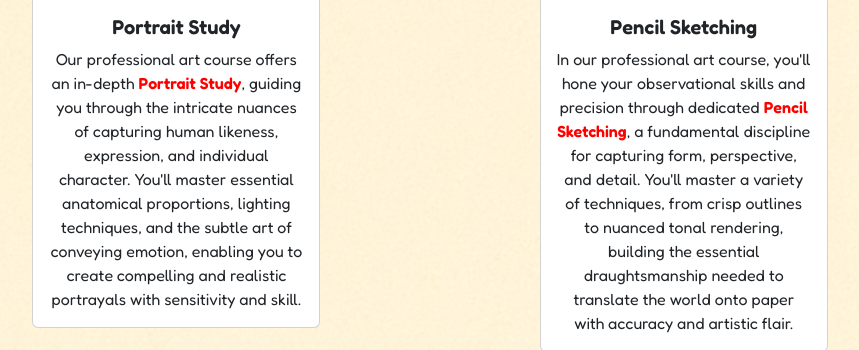
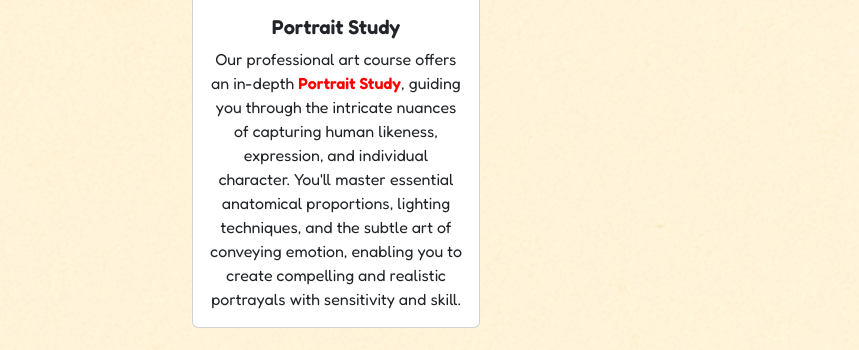
Before and after one commit to CodeVIP123/charu-art-website-django, a Django app: template templates/courses.html in a window 1280 px wide. Shown: the part 4274-4624 px from the top of the page, without its empty margins (175-1034 px from the left). Run offline with Django 3.2, Linux system fonts and the light colour scheme; the template is opened without the code that fills it, so the values that code supplies are empty.

Commit message:
modified:   templates/courses.html

```diff
--- a/templates/courses.html
+++ b/templates/courses.html
@@ -39,7 +39,7 @@
 
 <div class="container text-center courses">
     <p class="my-3">We offer a variety of courses including:</p>
-    <div class="row" style="margin-left: 3cm;">
+    <div class="row justify-content-center">
         <div class="col-md-6 mb-4">
             <div class="card" style="width: 18rem;">
                 <img src="{% static 'pencil_shading_collage.jpg' %}" class="card-img-top" alt="Pencil Shading">
@@ -59,7 +59,7 @@
             </div>
         </div>
     </div>
-    <div class="row" style="margin-left: 3cm;">
+    <div class="row justify-content-center">
         <div class="col-md-6 mb-4">
             <div class="card" style="width: 18rem;">
                 <img src="{% static 'oil_pastel_collage.jpeg' %}" class="card-img-top" alt="Oil Pastel">
@@ -79,7 +79,7 @@
             </div>
         </div>
     </div>
-    <div class="row" style="margin-left: 3cm;">
+    <div class="row justify-content-center">
         <div class="col-md-6 mb-4">
             <div class="card" style="width: 18rem;">
                 <img src="{% static 'poster_colour_collage.jpg' %}" class="card-img-top" alt="Poster Colours">
@@ -99,7 +99,7 @@
             </div>
         </div>
     </div>
-    <div class="row" style="margin-left: 3cm;">
+    <div class="row justify-content-center">
         <div class="col-md-6 mb-4">
             <div class="card" style="width: 18rem;">
                 <img src="{% static 'calligraphy_collage.jpg' %}" class="card-img-top" alt="Calligraphy">
@@ -119,7 +119,7 @@
             </div>
         </div>
     </div>
-    <div class="row" style="margin-left: 3cm;">
+    <div class="row justify-content-center">
         <div class="col-md-6 mb-4">
             <div class="card" style="width: 18rem;">
                 <img src="{% static 'acrylic_collage.jpeg' %}" class="card-img-top" alt="Acrylic Painting">
@@ -139,7 +139,7 @@
             </div>
         </div>
     </div>
-    <div class="row" style="margin-left: 3cm;">
+    <div class="row justify-content-center">
         <div class="col-md-6 mb-4">
             <div class="card" style="width: 18rem;">
                 <img src="{% static 'portrait_collage.jpg' %}" class="card-img-top" alt="Portrait Study">
@@ -149,6 +149,7 @@
                 </div>
             </div>
         </div>
+    <div class="row justify-content-center">
         <div class="col-md-6 mb-4">
             <div class="card" style="width: 18rem;">
                 <img src="{% static 'pencil_colour_collage.jpeg' %}" class="card-img-top" alt="Pencil Sketching">
```
